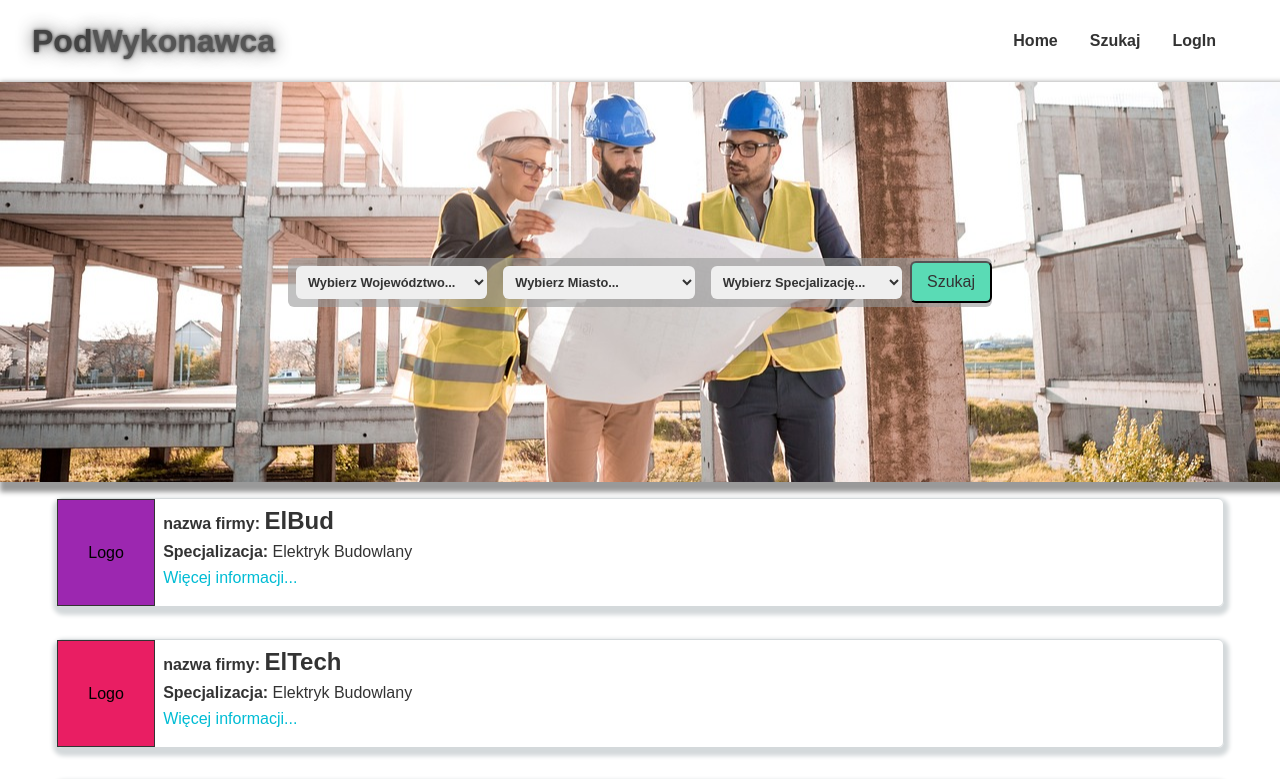
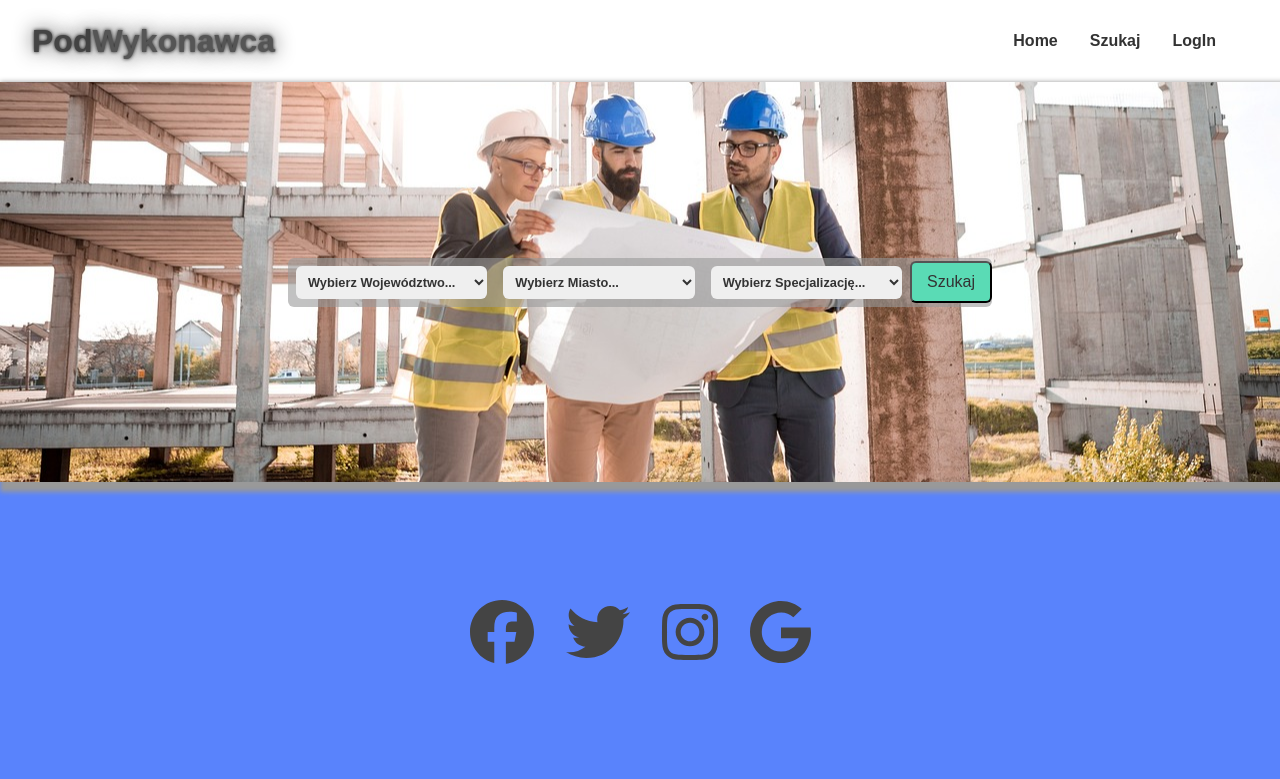
Before and after one commit to RobertTwardowski/Podwykonawca, a React (Create React App) app: page / in a window 1280 px wide. Shown: the top 779 px of the page. Built offline with nearby package versions, Linux system fonts and the light colour scheme.

Commit message:
search context

```diff
--- a/src/App.js
+++ b/src/App.js
@@ -10,13 +10,13 @@ export const MyContext = createContext()
 
 
 function App () {
-
+const [search, setSearch] = useState(false);
 const [searchCity, setSearchCity] = useState('')
 const [searchProfession ,setSearchProfession] = useState('')
 const [selectedOption, setSelectedOption] =useState('')
 
   return (
-    <MyContext.Provider value={{searchCity, setSearchCity,searchProfession ,setSearchProfession,selectedOption, setSelectedOption}}>
+    <MyContext.Provider value={{searchCity, setSearchCity,searchProfession ,setSearchProfession,selectedOption, setSelectedOption,search, setSearch,}}>
       <GlobalStyle />
       <Navigation />
       <SearchForm />
--- a/src/components/atom/ButtonSearch.js
+++ b/src/components/atom/ButtonSearch.js
@@ -1,11 +1,9 @@
-import React, { useState } from 'react'
+import React from 'react'
 import { Button } from './ButtonSearch.styles'
 
 const ButtonSearch = ({ onClick }) => {
-  const [search, setSearch] = useState(false)
 
   const handelClickSearch = () => {
-    setSearch(true)
     onClick(true)
   }
 
--- a/src/components/molecules/Form.js
+++ b/src/components/molecules/Form.js
@@ -1,4 +1,4 @@
-import React, { useContext,useState } from 'react'
+import React, { useContext } from 'react'
 import ButtonSearch from '../atom/ButtonSearch'
 import { Wrapper, FormStyles } from './Form.styles'
 import { MyContext } from '../../App'
@@ -44,15 +44,14 @@ const professions = [
 ]
 
 const Form = () => {
-  const [search, setSearch] = useState(false);
+  const {search, setSearch} = useContext(MyContext)
   const { searchCity, setSearchCity } = useContext(MyContext)
   const { searchProfession, setSearchProfession } = useContext(MyContext)
-
   const { selectedOption, setSelectedOption } = useContext(MyContext)
 
-
-  const handleButtonClick = (value) => {
-    setSearch(value);
+  const handleButtonClick = value => {
+    setSearch(value)
+    console.log(search);
   }
 
   const handleSelectChange = e => {
@@ -83,9 +82,15 @@ const Form = () => {
               <option key={cities}>{cities}</option>
             ))}
           </select>
-        ) : <select style={{cursor:'not-allowed'}} value={searchCity} onChange={handleSelectChangeSecond}>
-        <option>Wybierz Miasto...</option>
-      </select>}
+        ) : (
+          <select
+            style={{ cursor: 'not-allowed' }}
+            value={searchCity}
+            onChange={handleSelectChangeSecond}
+          >
+            <option>Wybierz Miasto...</option>
+          </select>
+        )}
         <select value={searchProfession} onChange={handleSelectChangeThird}>
           <option value=''>Wybierz Specjalizację...</option>
           {professions.map(professionsName => (
@@ -94,7 +99,7 @@ const Form = () => {
             </option>
           ))}
         </select>
-        <ButtonSearch onClick={handleButtonClick}/>
+        <ButtonSearch onClick={handleButtonClick} />
       </FormStyles>
     </Wrapper>
   )
--- a/src/components/organisms/Companies.js/Companies.js
+++ b/src/components/organisms/Companies.js/Companies.js
@@ -1,4 +1,4 @@
-import React, { useState } from 'react'
+import React, { useState,useContext } from 'react'
 import {
   CompaniesStyles,
   Wrapper,
@@ -9,9 +9,11 @@ import {
 import { companyData } from '../../../Data/Data'
 import CompanyDetails from '../../molecules/Company/CompanyDetails'
 import {Button} from '../../atom/ButtonMoreInfo.styles'
+import { MyContext } from '../../../App'
 
 export const Companies = () => {
   const [selectedCompany, setSelectedCompany] = useState(null)
+  const {search, setSearch} = useContext(MyContext);
 
   const handleMoreInfoClick = data => {
     setSelectedCompany(data)
@@ -20,7 +22,7 @@ export const Companies = () => {
   return (
       <CompaniesStyles>
         <Wrapper>
-        {companyData.map(data => (
+        {search === 'false' ? companyData.map(data => (
             <SectionStyles key={data.id}>
               <SectionFirst style={{ backgroundColor: data.logo }}>Logo</SectionFirst>
               <SectionSecond>
@@ -39,10 +41,11 @@ export const Companies = () => {
                 )}
               </SectionSecond>
             </SectionStyles>
-        ))}
+          )): null}
+
         </Wrapper>
       </CompaniesStyles>
-  )
+  );
 }
 
 export default Companies
```
Lines whose indentation alone changed are shown as unchanged.
